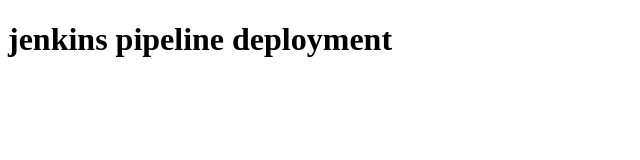
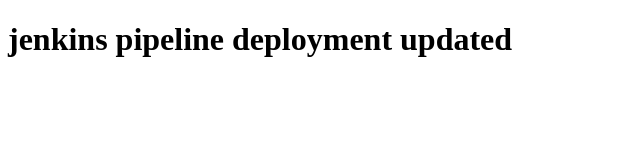
Before and after one commit to navyamiriyala/jenkins, a plain HTML site: page index.html in a window 1280 px wide. Shown: the whole page, without its empty margins (0-640 px from the left). Drawn offline with Linux system fonts and the light colour scheme.

Commit message:
Update index.html

```diff
--- a/index.html
+++ b/index.html
@@ -2,7 +2,7 @@
 <html>
 <body>
 
-<h1>jenkins pipeline deployment</h1>
+<h1>jenkins pipeline deployment updated</h1>
 
 
 </body>
```
